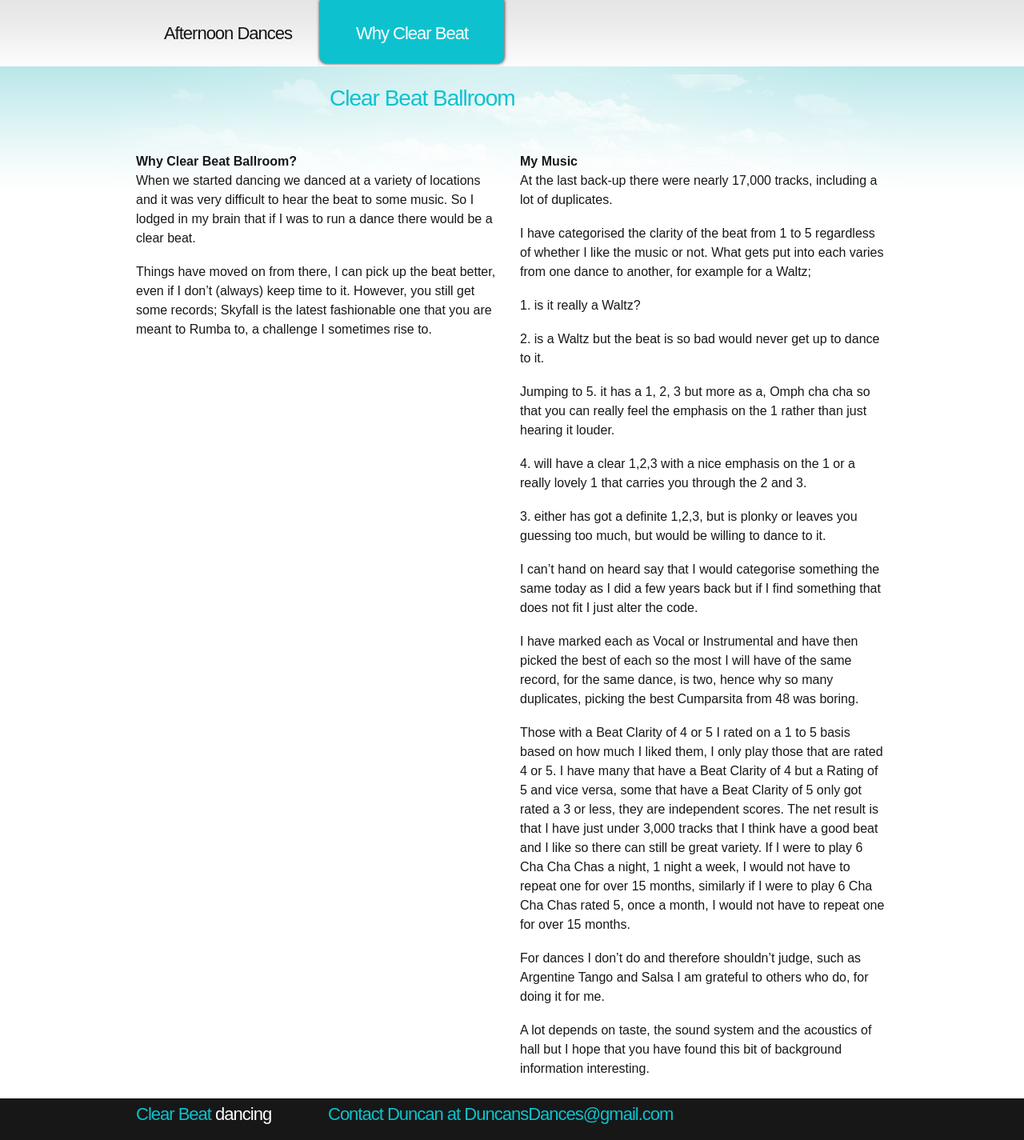
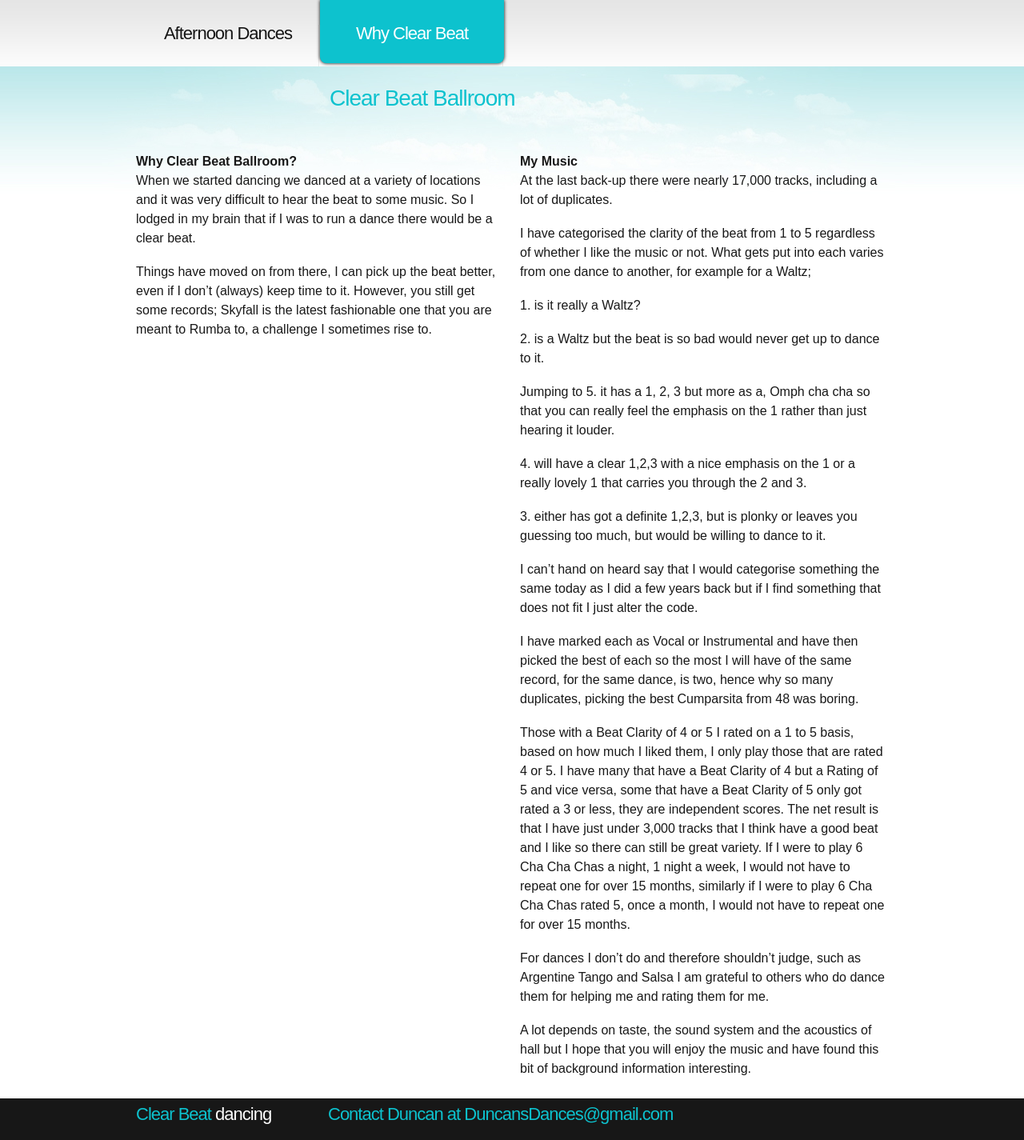
Before and after one commit to ramsayd/duncansdances, a Jekyll site: the page built from 40_why.md, in a window 1280 px wide. Shown: the whole page at 80% size. Built offline with Jekyll 4.4.1, drawn with Linux system fonts in a browser that asks for light colours.

Commit message:
Update 40_why.md

```diff
--- a/40_why.md
+++ b/40_why.md
@@ -29,7 +29,7 @@ At the last back-up there were nearly 17,000 tracks, including a lot of duplicat
 </p><p>3. either has got a definite 1,2,3, but is plonky or leaves you guessing too much, but would be willing to dance to it.
 </p><p>I can’t hand on heard say that I would categorise something the same today as I did a few years back but if I find something that does not fit I just alter the code.
 </p><p>I have marked each as Vocal or Instrumental and have then picked the best of each so the most I will have of the same record, for the same dance,  is two, hence why so many duplicates, picking the best Cumparsita  from 48 was boring.
-</p><p>Those with a Beat Clarity of 4 or 5 I rated on a 1 to 5 basis based on how much I liked them, I only play those that are rated 4 or 5. I have many that have a Beat Clarity of 4 but a Rating of 5 and vice versa, some that have a Beat Clarity of 5 only got rated a 3 or less, they are independent scores. The net result is that I have just under 3,000 tracks that I think have a good beat and I like so there can still be great variety. If I were to play 6 Cha Cha Chas a night, 1 night a week, I would not have to repeat one for over 15 months, similarly if I were to play 6 Cha Cha Chas rated 5, once a month, I would not have to repeat one for over 15 months.
-</p><p>For dances I don’t do and therefore shouldn’t judge, such as Argentine Tango and Salsa I am grateful to others who do, for doing it for me.
-</p><p>A lot depends on taste, the sound system and the acoustics of hall but I hope that you have found this bit of background information interesting.
+</p><p>Those with a Beat Clarity of 4 or 5 I rated on a 1 to 5 basis, based on how much I liked them, I only play those that are rated 4 or 5. I have many that have a Beat Clarity of 4 but a Rating of 5 and vice versa, some that have a Beat Clarity of 5 only got rated a 3 or less, they are independent scores. The net result is that I have just under 3,000 tracks that I think have a good beat and I like so there can still be great variety. If I were to play 6 Cha Cha Chas a night, 1 night a week, I would not have to repeat one for over 15 months, similarly if I were to play 6 Cha Cha Chas rated 5, once a month, I would not have to repeat one for over 15 months.
+</p><p>For dances I don’t do and therefore shouldn’t judge, such as Argentine Tango and Salsa I am grateful to others who do dance them for helping me and rating them for me.
+</p><p>A lot depends on taste, the sound system and the acoustics of hall but I hope that you will enjoy the music and have found this bit of background information interesting.
 </p></article>
```
